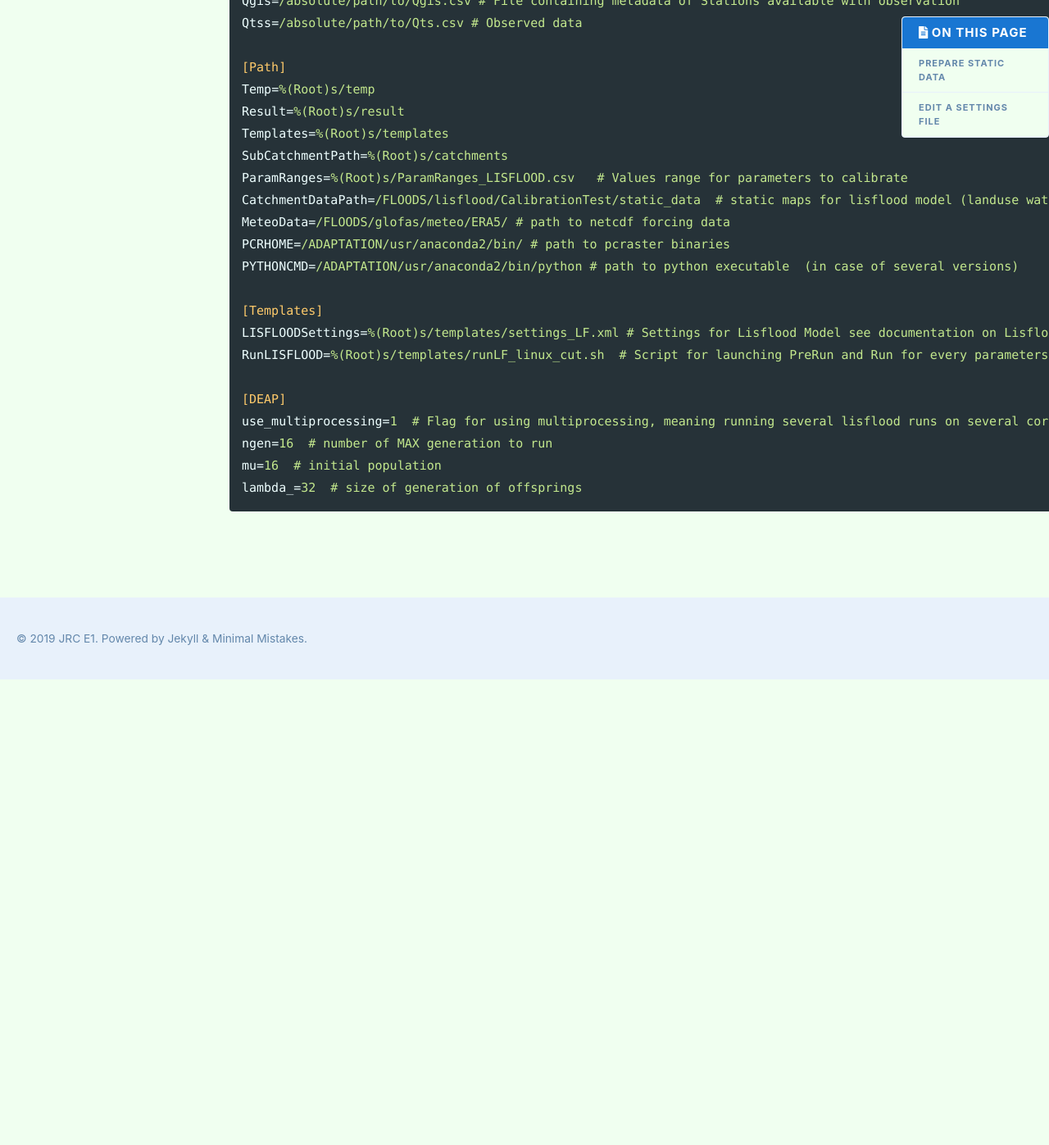
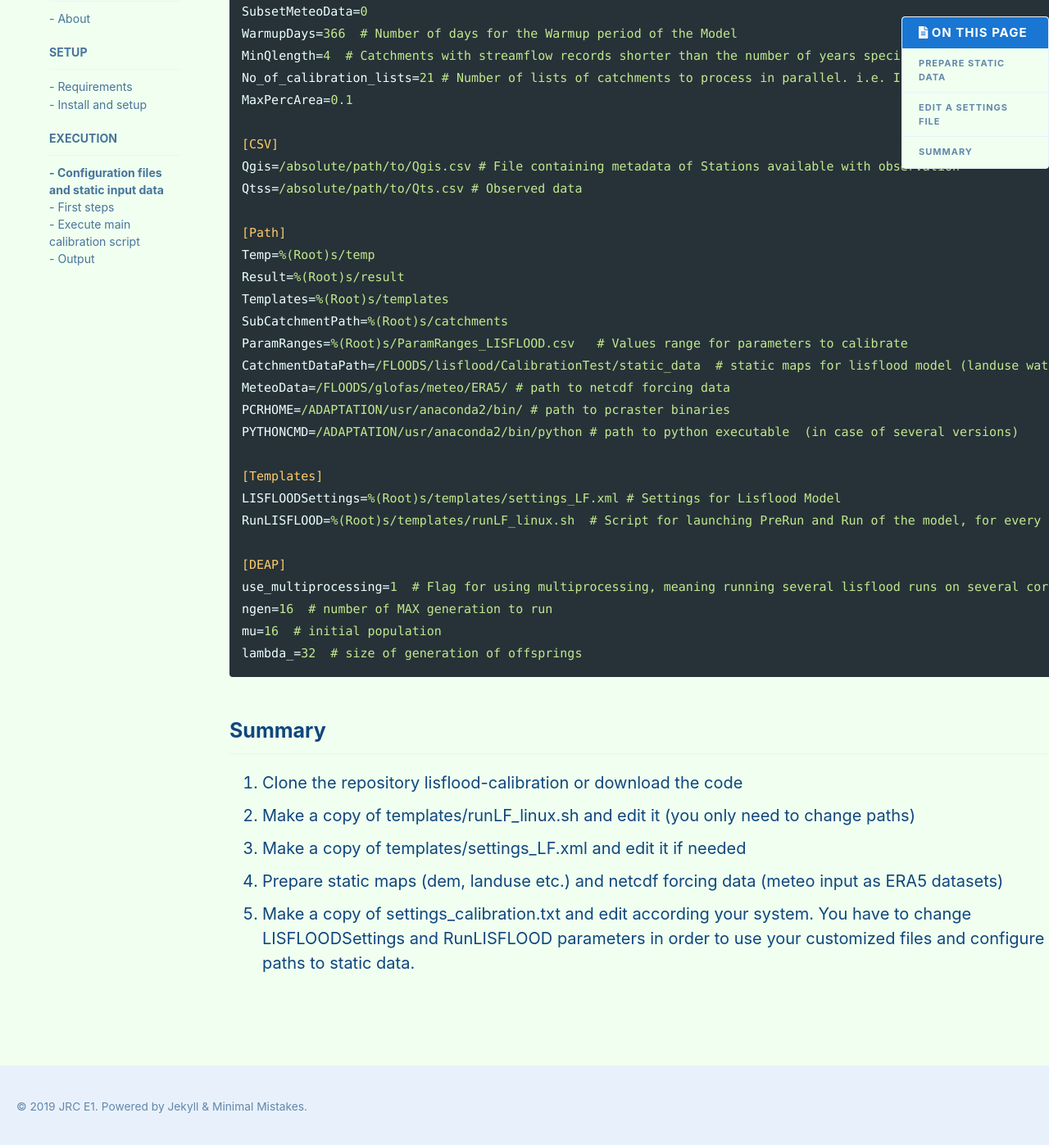
Before and after one commit to ec-jrc/lisflood-calibration, a Jekyll site: the page built from 3_data/index.md, in a window 1280 px wide and 1400 px high, scrolled down 875 px. Shown: the top 1397 px of the window at 82% size. Built offline with Jekyll 4.4.1, drawn with Linux system fonts in a browser that asks for light colours; nearby versions of some CDN libraries; our own code applies the rules of GitHub Pages for plain Markdown files; before the commit the page ends 1705 px from its top, so only the background shows below that; some of the changed text lies outside the part shown.

Commit message:
added some docs

````diff
--- a/3_data/index.md
+++ b/3_data/index.md
@@ -2,14 +2,19 @@
 
 To calibrate the model for your catchments/subcatchments, you need input data:
 
-- time series of observed discharge data (e.g. ERA5 datasets)
-- time series of input meteo variables for the entire period of calibration
+- time series of observed discharge data
+- time series of input meteo variables for the entire period of calibration (e.g. ERA5 datasets)
 
 Copy those datasets in a folder on your machine. Paths must be configured in a `settings.txt` file.
 
 ## Edit a settings file
 
-In settings file you can set all configuration parameters for calibration. Below you find an example:
+In settings file you can set all configuration parameters for calibration. Like path to scripts to run the lisflood model (or any other hydrological model).
+So you need to have access and execution rights to the model you want to calibrate.
+
+The easy way is to make a copy of settings_calibration.txt (e.g. my_settings.txt) and edit it according your requirements.
+
+Below you find an example of settings file:
 
 ```ini
 Root=/absolute/path/to/lisflood-calibration/
@@ -37,8 +42,8 @@
 PYTHONCMD=/ADAPTATION/usr/anaconda2/bin/python # path to python executable  (in case of several versions)
 
 [Templates]
-LISFLOODSettings=%(Root)s/templates/settings_LF.xml # Settings for Lisflood Model see documentation on Lisflood Repo
-RunLISFLOOD=%(Root)s/templates/runLF_linux_cut.sh  # Script for launching PreRun and Run for every parameters combination during genetic algorithm runs
+LISFLOODSettings=%(Root)s/templates/settings_LF.xml # Settings for Lisflood Model
+RunLISFLOOD=%(Root)s/templates/runLF_linux.sh  # Script for launching PreRun and Run of the model, for every parameters combination during genetic algorithm runs
 
 [DEAP]
 use_multiprocessing=1  # Flag for using multiprocessing, meaning running several lisflood runs on several cores (each using 1 core)
@@ -46,3 +51,11 @@
 mu=16  # initial population
 lambda_=32  # size of generation of offsprings
 ```
+
+## Summary
+
+1. Clone the repository lisflood-calibration or download the code
+2. Make a copy of templates/runLF_linux.sh and edit it (you only need to change paths)
+3. Make a copy of templates/settings_LF.xml and edit it if needed
+4. Prepare static maps (dem, landuse etc.) and netcdf forcing data (meteo input as ERA5 datasets)
+5. Make a copy of settings_calibration.txt and edit according your system. You have to change LISFLOODSettings and RunLISFLOOD parameters in order to use your customized files and configure paths to static data.
--- a/_config.yml
+++ b/_config.yml
@@ -21,7 +21,7 @@
 name                     : "JRC E1"
 description              : "User guide for the Calibration tool"
 url                      : # the base hostname & protocol for your site e.g. "https://mmistakes.github.io"
-baseurl                  : # the subpath of your site, e.g. "/blog"
+baseurl                  : '/lisflood-calibration/'
 repository               : # GitHub username/repo-name e.g. "mmistakes/minimal-mistakes"
 teaser                   : # path of fallback teaser image, e.g. "/assets/images/500x300.png"
 # breadcrumbs            : false # true, false (default)
````
Also changed, not shown: 1_introduction/index.md (+1 -1 lines).
